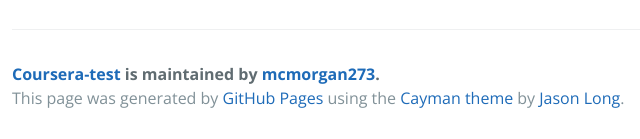
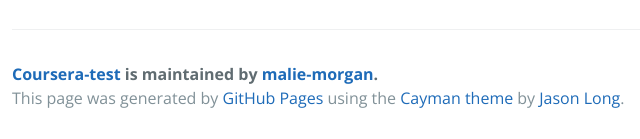
Before and after one commit to malie-morgan/coursera-test, a plain HTML site: page index.html in a window 1280 px wide. Shown: the part 1264-1403 px from the top of the page, 212-852 px from the left. Drawn offline with nearby package versions, Linux system fonts and the light colour scheme.

```diff
--- a/index.html
+++ b/index.html
@@ -2,7 +2,7 @@
 <html lang="en-us">
   <head>
     <meta charset="UTF-8">
-    <title>Coursera-test by mcmorgan273</title>
+    <title>Coursera-test by malie-morgan</title>
     <meta name="viewport" content="width=device-width, initial-scale=1">
     <link rel="stylesheet" type="text/css" href="stylesheets/normalize.css" media="screen">
     <link href='https://fonts.googleapis.com/css?family=Open+Sans:400,700' rel='stylesheet' type='text/css'>
@@ -13,9 +13,9 @@
     <section class="page-header">
       <h1 class="project-name">Coursera-test</h1>
       <h2 class="project-tagline">coursera test repository</h2>
-      <a href="https://github.com/mcmorgan273/coursera-test" class="btn">View on GitHub</a>
-      <a href="https://github.com/mcmorgan273/coursera-test/zipball/master" class="btn">Download .zip</a>
-      <a href="https://github.com/mcmorgan273/coursera-test/tarball/master" class="btn">Download .tar.gz</a>
+      <a href="https://github.com/malie-morgan/coursera-test" class="btn">View on GitHub</a>
+      <a href="https://github.com/malie-morgan/coursera-test/zipball/master" class="btn">Download .zip</a>
+      <a href="https://github.com/malie-morgan/coursera-test/tarball/master" class="btn">Download .tar.gz</a>
     </section>
 
     <section class="main-content">
@@ -45,7 +45,7 @@
 <p>Having trouble with Pages? Check out our <a href="https://help.github.com/pages">documentation</a> or <a href="https://github.com/contact">contact support</a> and we’ll help you sort it out.</p>
 
       <footer class="site-footer">
-        <span class="site-footer-owner"><a href="https://github.com/mcmorgan273/coursera-test">Coursera-test</a> is maintained by <a href="https://github.com/mcmorgan273">mcmorgan273</a>.</span>
+        <span class="site-footer-owner"><a href="https://github.com/malie-morgan/coursera-test">Coursera-test</a> is maintained by <a href="https://github.com/malie-morgan">malie-morgan</a>.</span>
 
         <span class="site-footer-credits">This page was generated by <a href="https://pages.github.com">GitHub Pages</a> using the <a href="https://github.com/jasonlong/cayman-theme">Cayman theme</a> by <a href="https://twitter.com/jasonlong">Jason Long</a>.</span>
       </footer>
```
